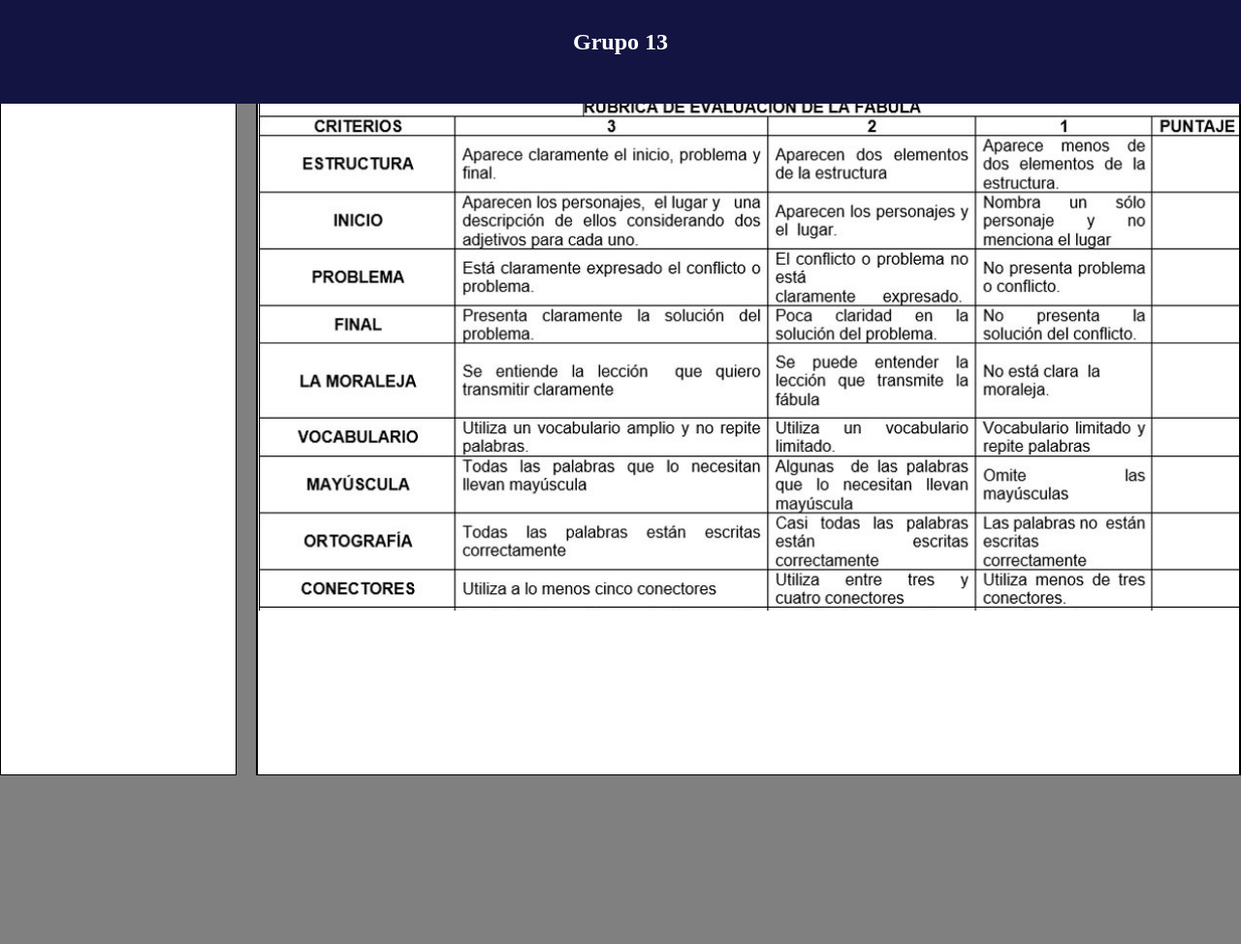
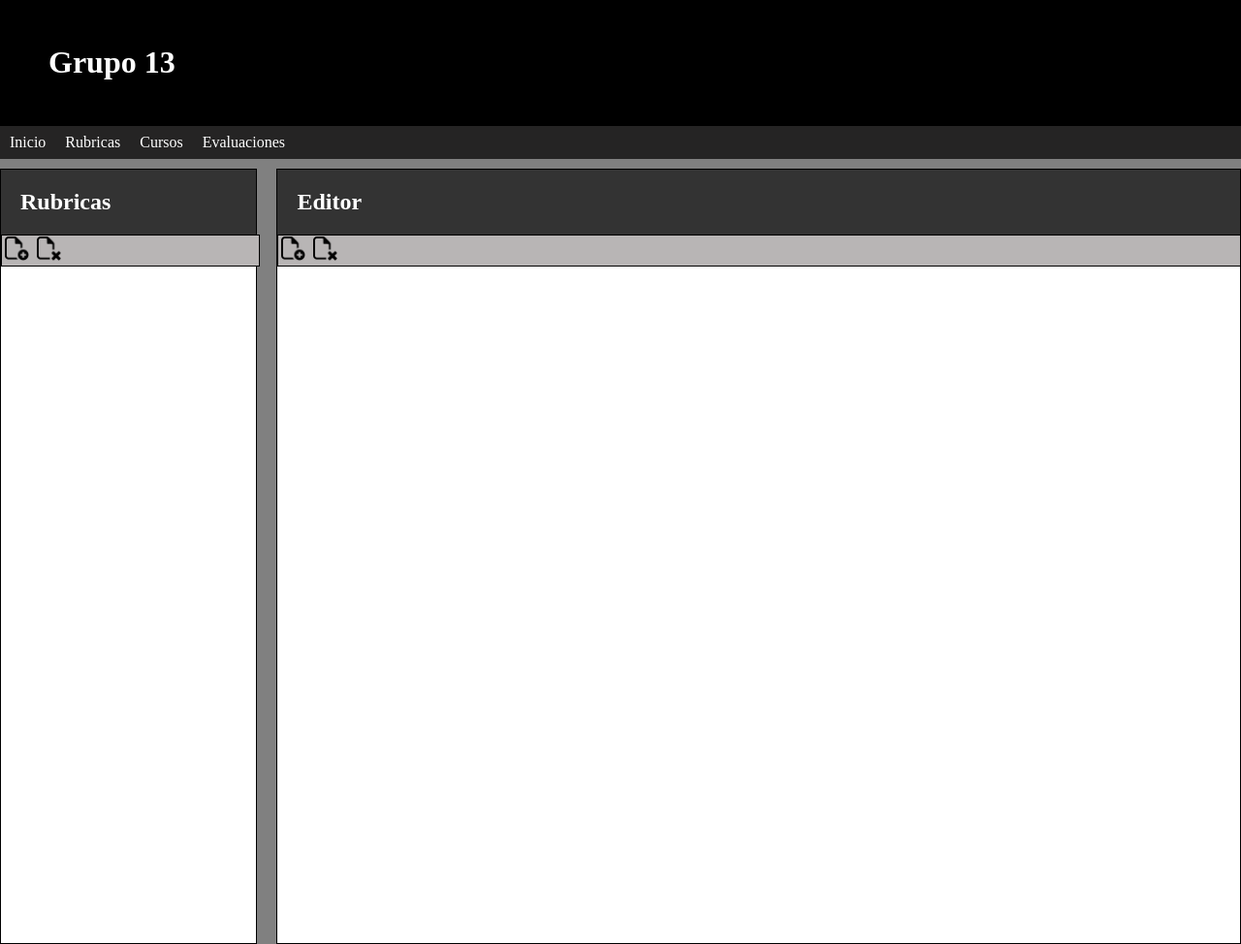
Before and after one commit to DCC-CC4401/2019-1-Grupo-13, a plain HTML site: page index.html in a window 1280 px wide. Shown: the whole page at 97% size. Before the commit the page ends 800 px from the top, so only its background shows below. Drawn offline with Linux system fonts and the light colour scheme.

Commit message:
banner styles

```diff
--- /dev/null
+++ b/CSS/banner.css
@@ -0,0 +1,27 @@
+nav{
+	display: flex;
+	position: relative;
+	width: 100%;
+	margin-bottom: 10px;
+	background: rgb(37, 36, 36);
+}
+.home-title{
+	display: flex;
+	position: relative;
+	width: 100%;
+	background: rgb(0, 0, 0);
+	color: white;
+	font-family: "Libre Baskerville" sans-serif;
+	margin: 0;
+	text-align: left;
+}
+.home-title h1{
+	padding: 25px 50px;
+}
+
+.nav-enlace{
+	padding: 8px 10px;
+	color: white;
+	justify-content: left;
+	text-decoration: none;
+}
--- a/CSS/styles.css
+++ b/CSS/styles.css
@@ -1,21 +1,7 @@
 
 body{
-	margin: 0;
+	margin: 0 0;
 	background: gray;
-}
-nav{
-	position: absolute;
-	width: 100%;
-	background: rgb(20, 20, 66);
-}
-.home-title{
-	color: white;
-	padding: 30px;
-	margin-top: 0;
-	text-align: center;
-	position: relative;
-
-
 }
 
 .views{
@@ -61,7 +47,7 @@ nav{
 }
 .view-rubrica{
     display: flexbox;
-    width: 100%;
+    width: 90%;
     height: 800px;
     overflow: scroll;
     border: 1px solid black;
--- a/index.html
+++ b/index.html
@@ -4,12 +4,18 @@
 <meta charset="utf-8">
 <meta  name="viewport" content="width=device-width, initial-scale=1.0">
 <meta http-equiv="X-UA-Compatible" conten="ie=edge">
-<title>Holia</title>
+<title>Grupo 13</title>
+<link href="https://fonts.googleapis.com/css?family=Libre+Baskerville:400,400i,700" rel="stylesheet">
+<link rel="stylesheet" href="css/banner.css">
 <link rel="stylesheet" href="css/styles.css">
 </head>
 <body>
+	<div class="home-title"><h1>Grupo 13</h1></div>
 	<nav>
-		<h1 class="home-title">Grupo 13</h1>
+		<a href="#" class="nav-enlace descaparece"> Inicio</a>
+		<a href="#" class="nav-enlace descaparece"> Rubricas</a>
+		<a href="#" class="nav-enlace descaparece"> Cursos</a>
+		<a href="#" class="nav-enlace descaparece"> Evaluaciones</a>
 	</nav>
 	<section class="views">
 		<div class="rubricas-menu">
@@ -42,10 +48,6 @@
 
 					</div>
 			</div>
-
-			<div class="view-rubrica">
-				<img class="rubrica-img" src="img/rubrica.jpg" alt="rubrica-test">
-			</div>
 		</div>
 	</section>
 </body>
```
